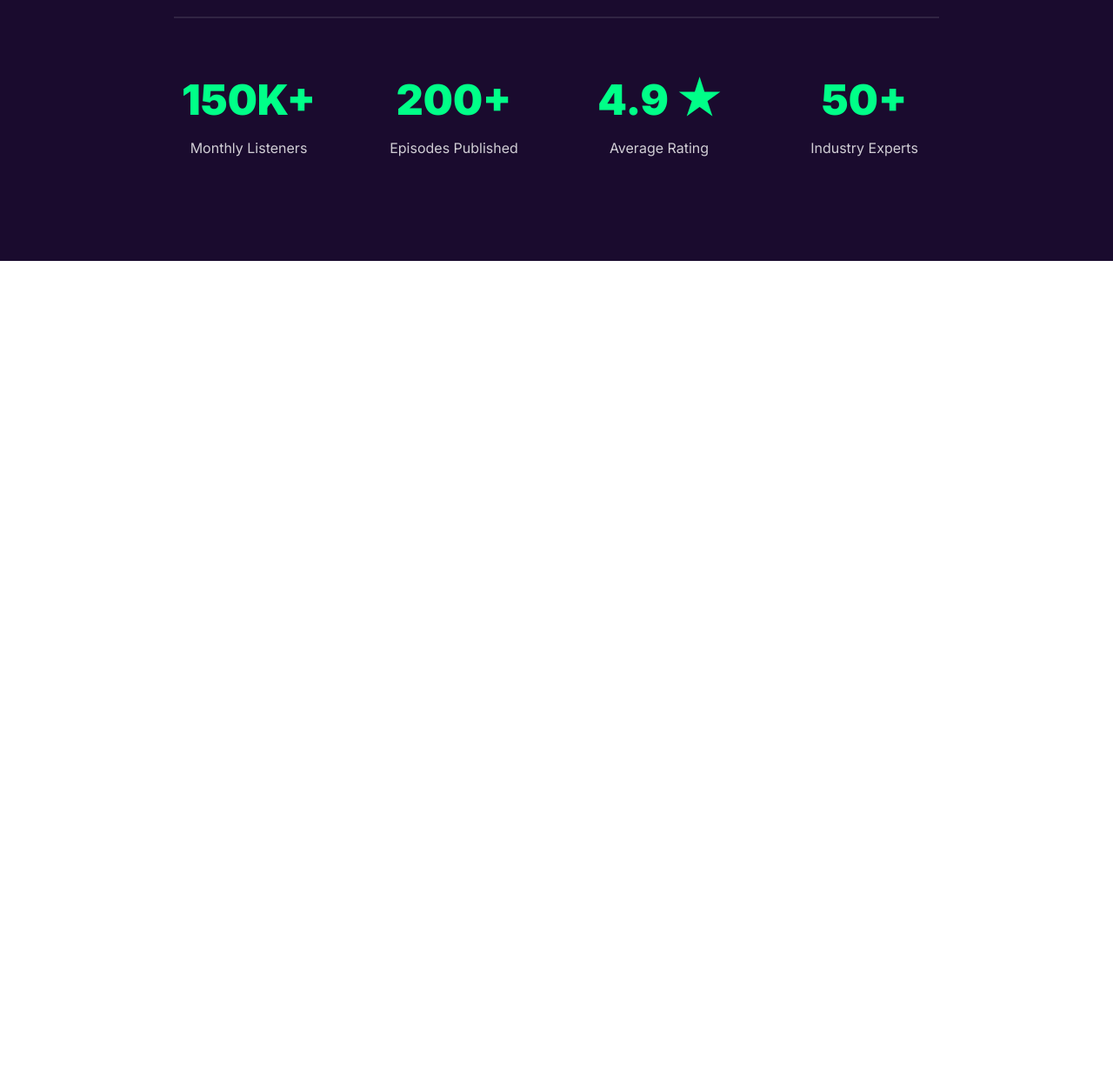
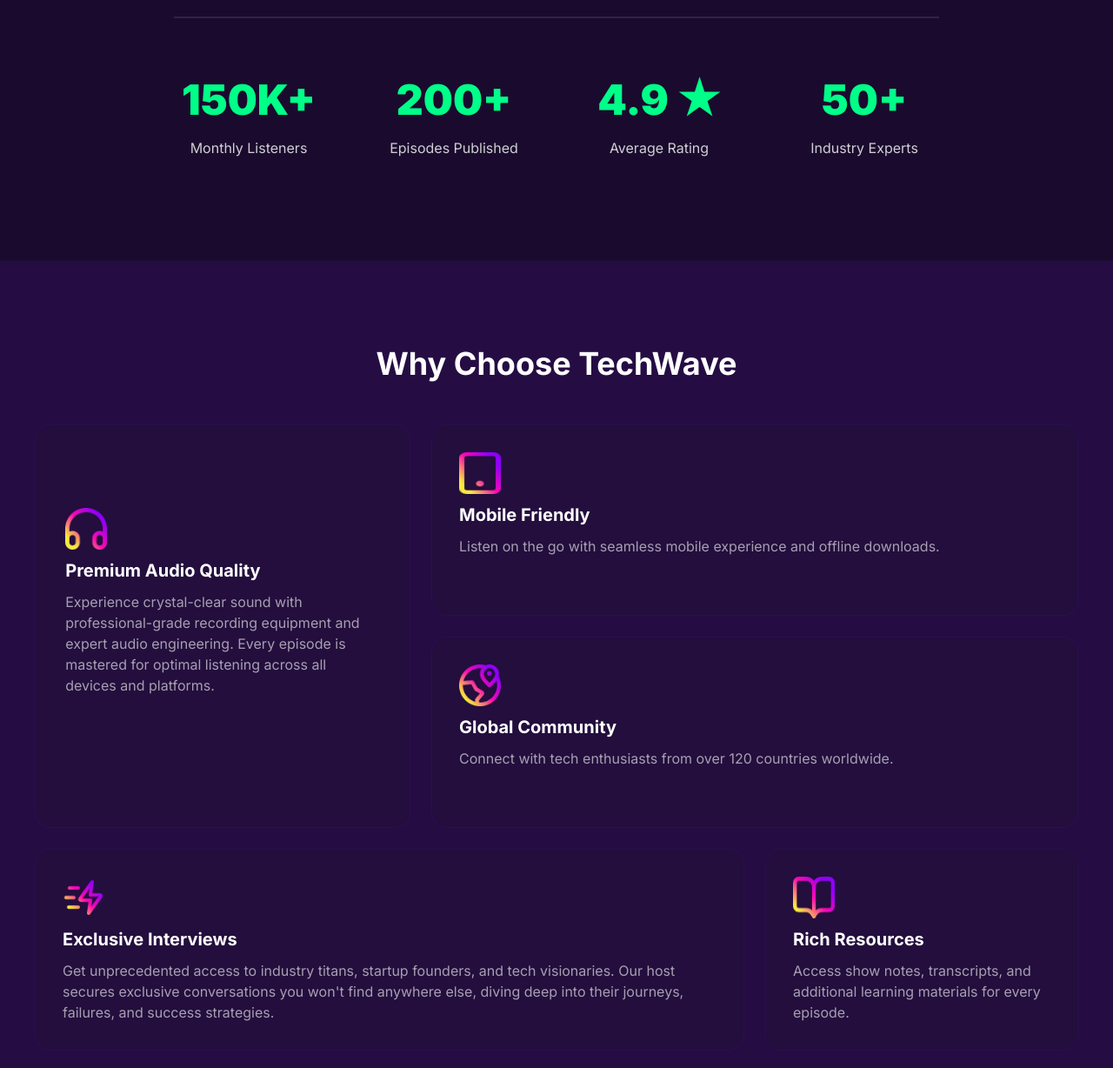
Before and after one commit to itzSumma/Assignment-2, a plain HTML site: page index.html in a window 1280 px wide. Shown: the part 1079-2307 px from the top of the page at 87% size. Before the commit the page ends 1379 px from the top, so only its background shows below. Drawn offline with Linux system fonts and the light colour scheme.

Commit message:
all the previous work i made

```diff
--- a/index.html
+++ b/index.html
@@ -1,5 +1,6 @@
 <!DOCTYPE html>
 <html lang="en">
+
 <head>
     <meta charset="UTF-8">
 
@@ -7,10 +8,8 @@
 
     <title>TechWave</title>
 
-  <link rel="stylesheet"
-        href="https://cdnjs.cloudflare.com/ajax/libs/font-awesome/7.0.1/css/all.min.css"
-        crossorigin="anonymous"
-        referrerpolicy="no-referrer" />
+    <link rel="stylesheet" href="https://cdnjs.cloudflare.com/ajax/libs/font-awesome/7.0.1/css/all.min.css"
+        crossorigin="anonymous" referrerpolicy="no-referrer" />
 
     <link rel="stylesheet" href="style.css">
 </head>
@@ -91,7 +90,8 @@
                     <h2>About the Podcast</h2>
                     <p>
                         TechWave is your go-to podcast for staying ahead in the fast-paced world of technology.
-We break down complex topics into digestible insights, explore productivity strategies that actually work,
+                        We break down complex topics into digestible insights, explore productivity strategies that
+                        actually work,
                         and share stories of personal growth from industry leaders.
                     </p>
 
@@ -123,3 +123,66 @@ and share stories of personal growth from industry leaders.
 
             </div>
         </section>
+
+        <!-- WHY CHOOSE -->
+        <section class="why-choose">
+            <div class="container">
+
+                <div class="section-header">
+                    <h2>Why Choose TechWave</h2>
+                </div>
+
+                <div class="why-grid">
+
+                    <div class="why-card why-card-large">
+                        <div class="card-icon">
+                            <img src="assets/headphone.png" alt="">
+                        </div>
+                        <h3>Premium Audio Quality</h3>
+                        <p>
+                            Experience crystal-clear sound with professional-grade recording equipment and expert audio
+                            engineering. Every episode is mastered for optimal listening across all devices and
+                            platforms.
+                        </p>
+                    </div>
+
+                    <div class="why-card">
+                        <div class="card-icon">
+                            <img src="assets/device.png" alt="">
+                        </div>
+                        <h3>Mobile Friendly</h3>
+                        <p>Listen on the go with seamless mobile experience and offline downloads.</p>
+                    </div>
+
+                    <div class="why-card">
+                        <div class="card-icon">
+                            <img src="assets/location.png" alt="">
+                        </div>
+                        <h3>Global Community</h3>
+                        <p>Connect with tech enthusiasts from over 120 countries worldwide.</p>
+                    </div>
+
+                    <div class="why-card">
+                        <div class="card-icon">
+                            <img src="assets/zap-fast@1x.png" alt="">
+                        </div>
+                        <h3>Exclusive Interviews</h3>
+                        <p>
+                            Get unprecedented access to industry titans, startup founders, and tech visionaries. Our
+                            host secures exclusive conversations you won't find anywhere else, diving deep into their
+                            journeys, failures, and success strategies.
+                        </p>
+                    </div>
+
+                    <div class="why-card">
+                        <div class="card-icon">
+                            <img src="assets/resource.png" alt="">
+                        </div>
+                        <h3>Rich Resources</h3>
+                        <p>Access show notes, transcripts, and additional learning materials for every episode.</p>
+                    </div>
+
+                </div>
+
+            </div>
+        </section>
--- a/style.css
+++ b/style.css
@@ -82,9 +82,8 @@ font-weight: 800;
   color:  rgba(255, 255, 255, 1);
 font-size: 1rem;
 text-align: left;
+}
 
-
-}
 
 /* Banner-Section*/
 
@@ -252,6 +251,152 @@ opacity: 0.8;
 
 }
 
+/* Why Choose TechWave */
+
+.why-choose{
+
+  background: rgba(37, 13, 68, 1);
+  padding: 6rem 0;
+  color: #fff;
+}
+
+.section-header{
+  color: rgba(255, 255, 255, 1);
+  font-size: 3rem;
+  font-weight: 700;
+  text-align: center;
+  margin-bottom: 3rem;
+}
+
+.section-header h2{
+  font-size: 2.25rem;
+  font-weight: 700;
+}
+
+.why-grid{
+  display: grid;
+  grid-template-columns: 1.2fr 1fr 1fr;
+  grid-auto-rows: minmax(220px, auto);
+  gap: 1.5rem;
+}
+
+
+
+.why-card{
+  position: relative;
+ background: rgba(53, 17, 101, 0.4);  border-radius: 18px;
+  padding: 2rem;
+  display: flex;
+  flex-direction: column;
+  gap: 0.75rem;
+  overflow: hidden;
+  transition: transform 0.3s ease,  0.3s ease;
+}
+
+.why-card::before{
+  content: "";
+  position: absolute;
+  inset: -50%;
+  background: linear-gradient(
+    120deg,
+    #7b61ff,
+    #00f2ff,
+    #7b61ff
+  );
+  animation: rotateBorder 8s linear infinite;
+  opacity: 0;
+  transition: opacity 0.3s ease;
+}
+
+.why-card::after{
+  content: "";
+  position: absolute;
+  inset: 1px;
+  background: rgba(35, 14, 61, 1);
+  border-radius: 17px;
+  z-index: 0;
+}
+
+
+.why-card > *{
+  position: relative;
+  z-index: 1;
+}
+
+
+.why-card:hover{
+  transform: translateY(-6px);
+  background: rgba(255, 255, 255, 0.07);
+}
+
+.why-card:hover::before{
+  opacity: 1;
+}
+
+
+@keyframes rotateBorder {
+  0% {
+    transform: rotate(0deg);
+  }
+  100% {
+    transform: rotate(360deg);
+  }
+}
+
+
+
+.why-card-large{
+  padding: 6rem 2.20rem;
+  grid-row: span 2;
+}
+
+.why-card:nth-child(2){
+  grid-column: 2 / 4;
+}
+
+.why-card:nth-child(3){
+  grid-column: 2 / 4;
+}
+
+.why-card:nth-child(4){
+  grid-column: 1 / 3;
+}
+
+.why-card:nth-child(5){
+  grid-column: 3 / 4;
+}
+
+
+
+.card-icon{
+  width: 48px;
+  height: 48px;
+  border-radius: 12px;
+  display: flex;
+  align-items: center;
+  justify-content: center;
+}
+
+.card-icon img{
+  width: 100%;
+  height: 100%;
+}
+
+.why-card h3{
+  color: rgba(255, 255, 255, 1);
+  font-size: 1.25rem;
+  font-weight: 700;
+  text-align: left;
+}
+
+.why-card p{
+  color: rgba(255, 255, 255, 1);
+  font-size: 1rem;
+  font-weight: 400;
+  line-height: 24px;
+  opacity: 0.6;
+}
+
 @media screen and (max-width: 576px){
 
   /* container */
```
Also changed, not shown: assets/zap-fast@1x.png (added). Lines whose indentation alone changed are shown as unchanged.
